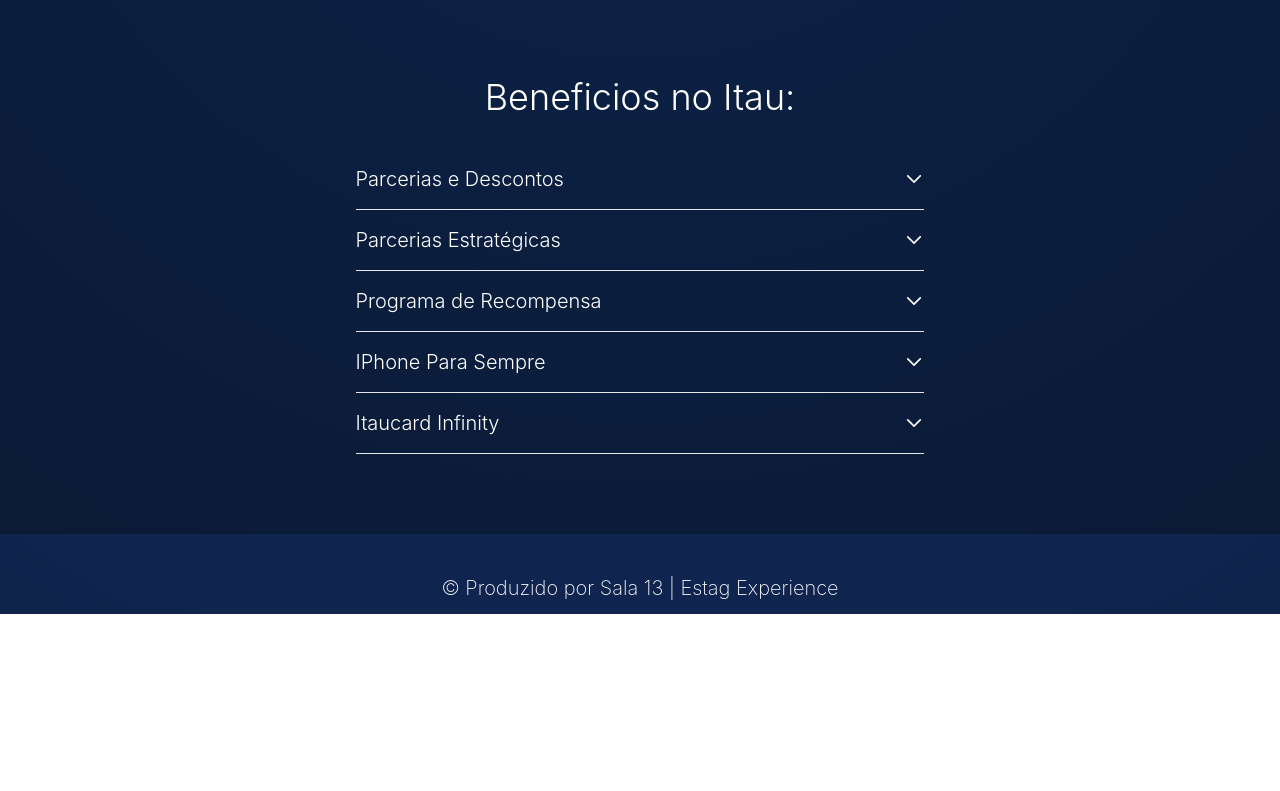
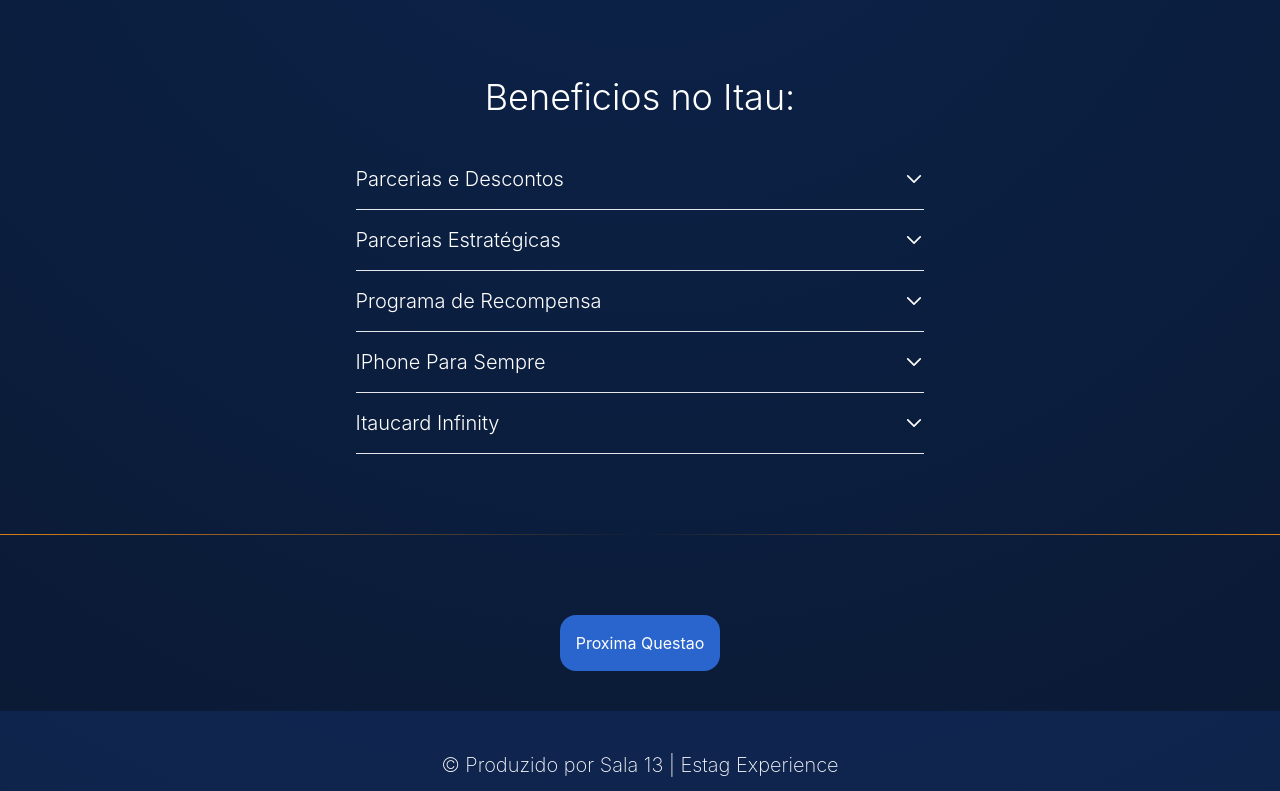
Before and after one commit to alvaro-alvs/itau, a React (Create React App) app: page /questions/one in a window 1280 px wide. Shown: the part 1367-2158 px from the top of the page. Before the commit the page ends 1981 px from the top, so only its background shows below. Built offline with nearby package versions, Linux system fonts and the light colour scheme.

Commit message:
layout changes | Added Next and Prev Questions Navigation

```diff
--- /dev/null
+++ b/src/components/ui/NextOrPrev.jsx
@@ -0,0 +1,18 @@
+
+
+export default function NextOrPrev({ goto }) {
+    let label = ''
+    if (goto === 'two') {
+        label = 'Proxima Questao'
+    } else {
+        label = 'Questao Anterior'
+    }
+
+    const handleClick = (target) => {
+        window.location.href = '/questions/' + target
+    }
+
+    return <>
+        <button id="nextorprev" onClick={() => {handleClick(goto)}}> {label} </button>
+    </>
+}
--- a/src/index.css
+++ b/src/index.css
@@ -38,10 +38,10 @@
     justify-content: space-around;
   }
   #divider {
-    width: 110%;
+    width: 100%;
     /* border-bottom: 1px solid #000; */
     height: 1px;
-    background: linear-gradient(to right, #2965cc, #ffffff00, #2965cc);
+    background: linear-gradient(to right, #da7e16, #ffffff00, #da7e16);
     margin: 5rem auto;
   }
 }
@@ -127,3 +127,16 @@
 #sqr-1 {
   border-right: 1px solid #fff;
 }
+
+#nextorprev {
+  padding: 1rem;
+  border-radius: 1rem;
+  background: #2965cc;
+  margin: auto;
+  justify-self: center;
+  transition: .3s;
+}
+#nextorprev:hover {
+  background: #3a76df;
+
+}
--- a/src/pages/questions/one.jsx
+++ b/src/pages/questions/one.jsx
@@ -2,6 +2,7 @@
 import BackBar from "../../components/Back_bar"
 import PreCaseHeader from "../../components/questions/PreCaseHeader";
 import PreCaseOneSection from "../../components/questions/PreCaseOneSection";
+import NextOrPrev from "../../components/ui/NextOrPrev";
 import {
     Accordion,
     AccordionHeader,
@@ -112,6 +113,11 @@
                     </section>
                 </p>
             </div>
+
+            <div id="divider"></div>
+            <div className="flex justify-center my-10">
+                <NextOrPrev goto={'two'}/>
+            </div>
         </>
     )
 }
--- a/src/pages/questions/two.jsx
+++ b/src/pages/questions/two.jsx
@@ -1,6 +1,7 @@
 import BackBar from "../../components/Back_bar"
 import PreCaseTwoSection from "../../components/questions/PreCaseTwoSection"
 import PreCaseHeader from "../../components/questions/PreCaseHeader"
+import NextOrPrev from "../../components/ui/NextOrPrev"
 
 export default function PreCaseTwo() {
     return (
@@ -76,6 +77,12 @@
                     </footer>
                 </section>
             </div>
+
+            <div id="divider"></div>
+
+            <div className="flex justify-center my-10">
+                <NextOrPrev goto={'one'}/>
+            </div>
         </>
     )
 }
```
